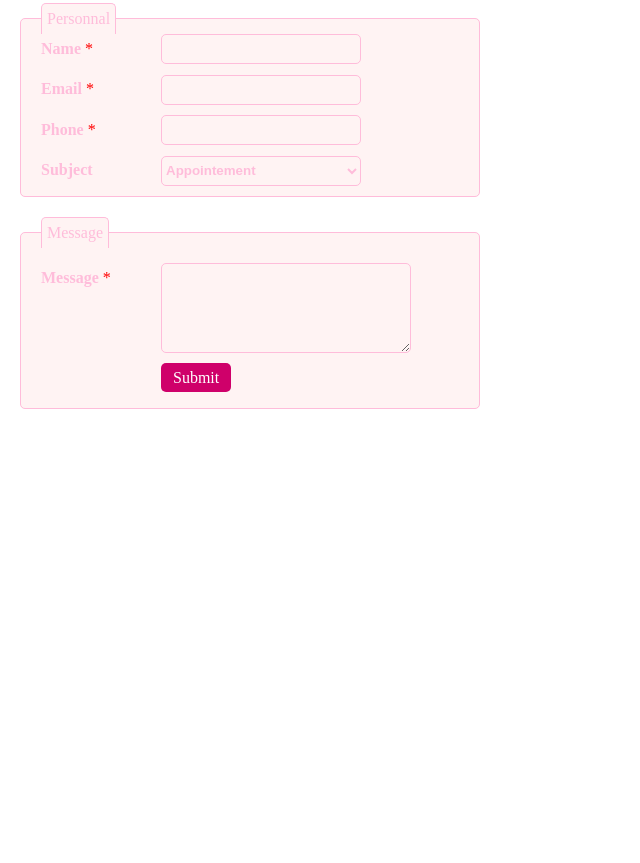
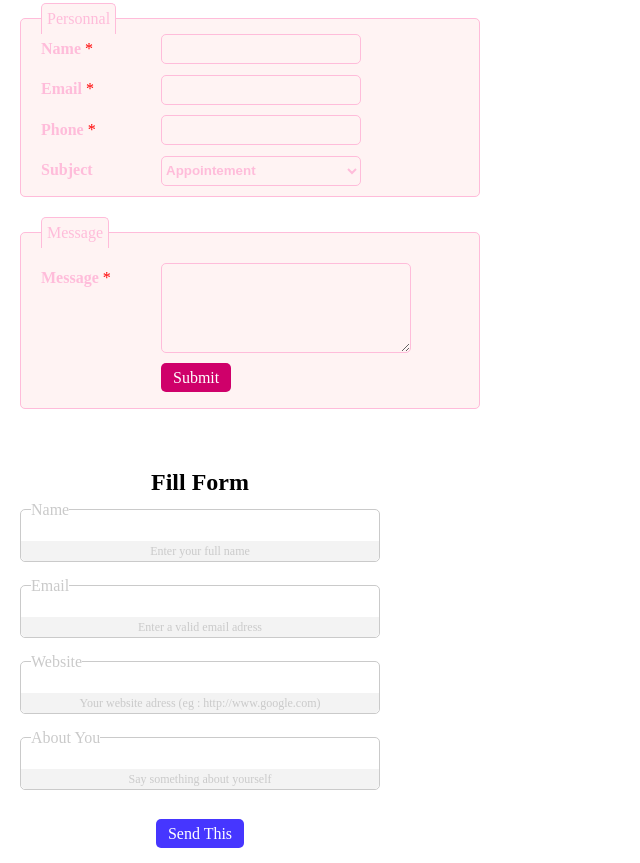
Before and after one commit to psarrus/exo_form, a plain HTML site: page index.html in a window 1280 px wide. Shown: the part 725-1588 px from the top of the page, without its empty margins (0-640 px from the left). Before the commit the page ends 1174 px from the top, so only its background shows below. Drawn offline with Linux system fonts and the light colour scheme.

Commit message:
exo_form v2

```diff
--- a/index.html
+++ b/index.html
@@ -117,6 +117,35 @@
       </section>
     </form>
 
+    <form id="form4" action="" method="">
+      <section>
+        <h1>Fill Form</h1>
+        <fieldset>
+          <legend>Name</legend>
+          <input type="text" name="name"> <br/>
+          <span class="dir">Enter your full name</span>
+        </fieldset>
+        <fieldset>
+          <legend>Email</legend>
+          <input type="text" name="name"> <br/>
+          <span class="dir">Enter a valid email adress</span>
+        </fieldset>
+        <fieldset>
+          <legend>Website</legend>
+          <input type="text" name="name"> <br/>
+          <span class="dir">Your website adress (eg : http://www.google.com)</span>
+        </fieldset>
+        <fieldset>
+          <legend>About You</legend>
+          <input type="text" name="name"> <br/>
+          <span class="dir">Say something about yourself</span>
+        </fieldset>
+        <div>
+          <a href="">Send This</a>
+        </div>
+      </section>
+    </form>
+
 
 
 
--- a/style.css
+++ b/style.css
@@ -15,7 +15,7 @@
    clear: both;
  }
 
- #form1 section {
+ #form1 section, #form4 section {
    width: 400px;
    padding: 20px;
  }
@@ -196,3 +196,50 @@
   padding: 6px 12px 6px 12px;
   margin: 10px 0 0 140px;
 }
+
+#form4 h1 {
+  text-align: center;
+}
+
+#form4 fieldset {
+  border: 1px solid #CACACA;
+  border-radius: 5px;
+  margin-top: 5px;
+  margin-bottom: 15px;
+}
+
+#form4 legend {
+  color: #CACACA;
+  margin-left: 10px;
+}
+
+#form4 input {
+  border: 0;
+  width: 100%;
+  padding: 0 10px 0 10px;
+  margin-bottom: 5px;
+}
+
+#form4 .dir {
+  line-height: 20px;
+  display: block;
+  text-align: center;
+  background-color: #F3F3F3;
+  color: #CACACA;
+  font-size: 12px;
+  border-bottom-left-radius: 5px;
+  border-bottom-right-radius: 5px;
+}
+
+#form4 div {
+  text-align: center;
+  margin-top: 35px;
+}
+
+#form4 a {
+  text-decoration: none;
+  border-radius: 5px;
+  background-color: #4636FF;
+  color: white;
+  padding: 6px 12px 6px 12px;
+}
```
